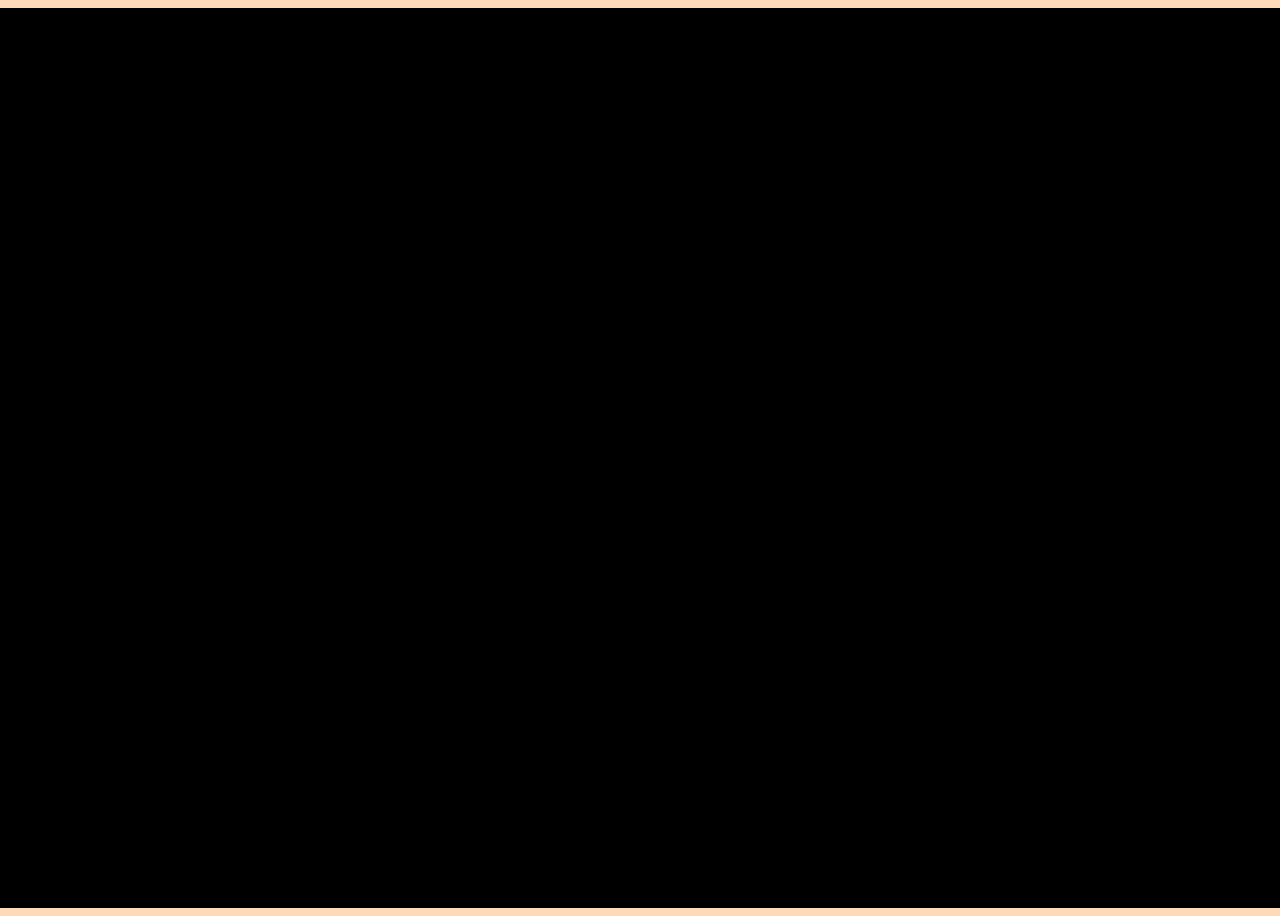
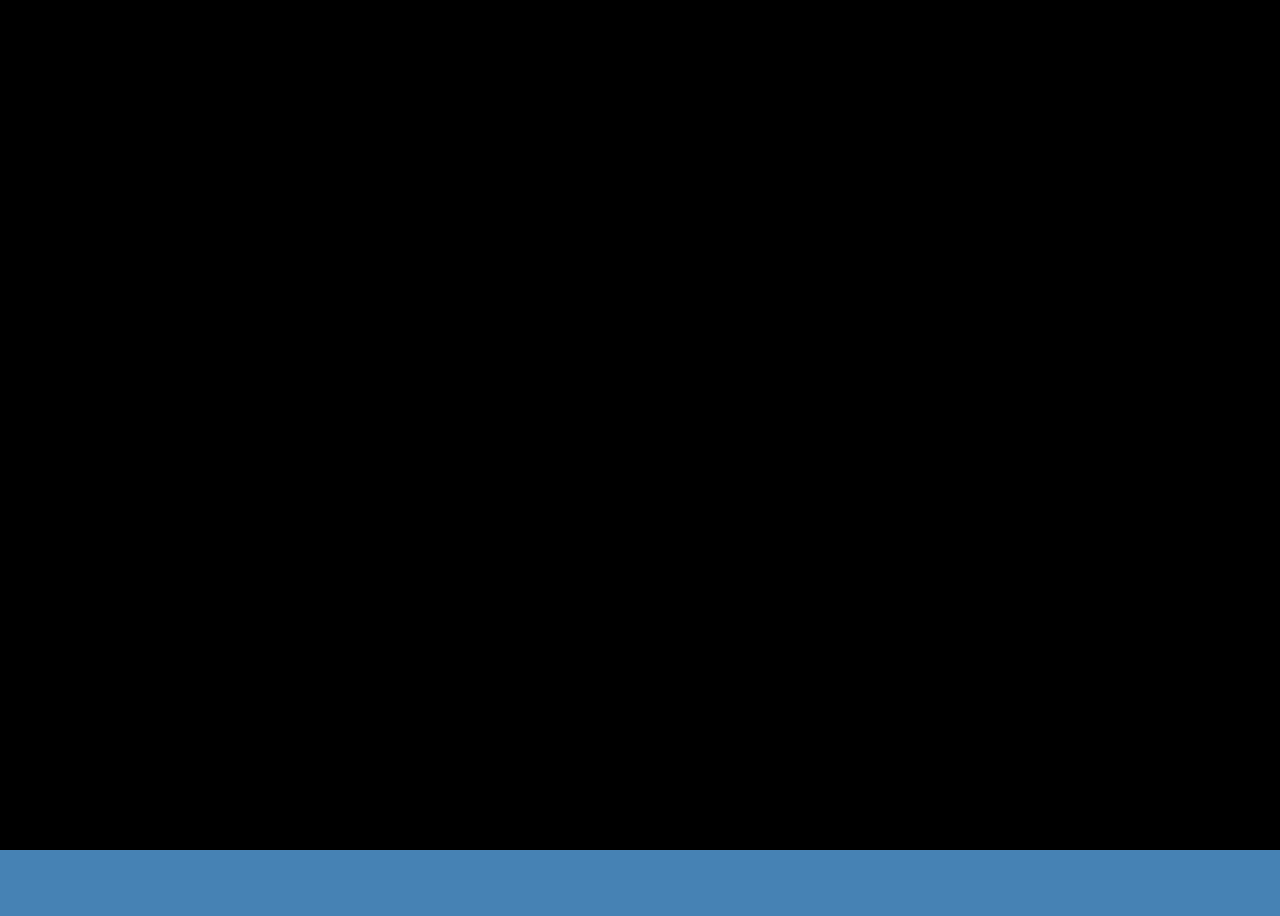
Before and after one commit to GrimGuyMike/pong.ts, a website built with webpack: page src/index.html in a window 1280 px wide. Shown: the top 916 px of the page. After the commit the page ends 850 px from the top, so only its background shows below. Built offline with nearby package versions, Linux system fonts and the light colour scheme.

Commit message:
changed canvas positioning

```diff
--- a/src/styles/index.css
+++ b/src/styles/index.css
@@ -1,11 +1,11 @@
+html, body {
+    height: 100%;
+    margin: 0;
+}
+
 body {
-    background-color: peachpuff;
     display: flex;
     align-items: center;
     justify-content: center;
+    background-color: steelblue;
 }
-
-/* #field {
-    width: 160px;
-    height: 90px;
-} */
```
